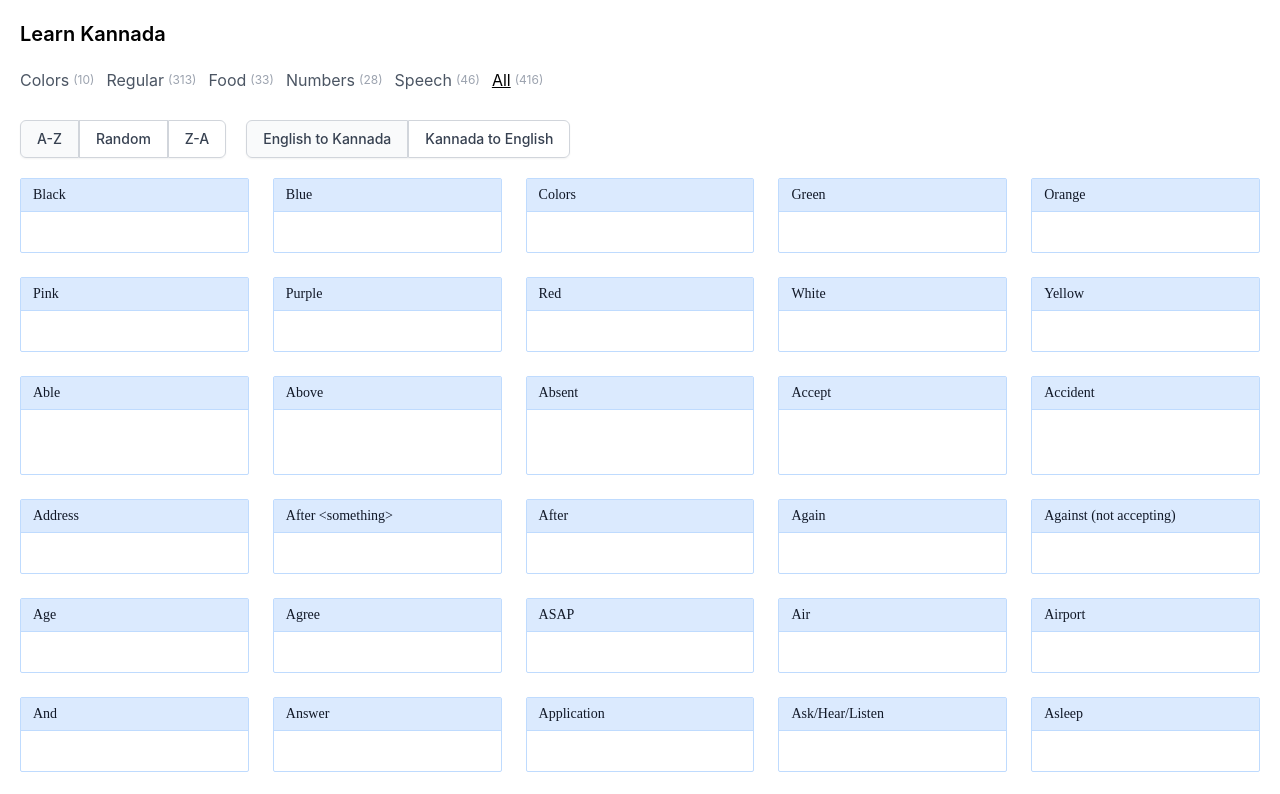
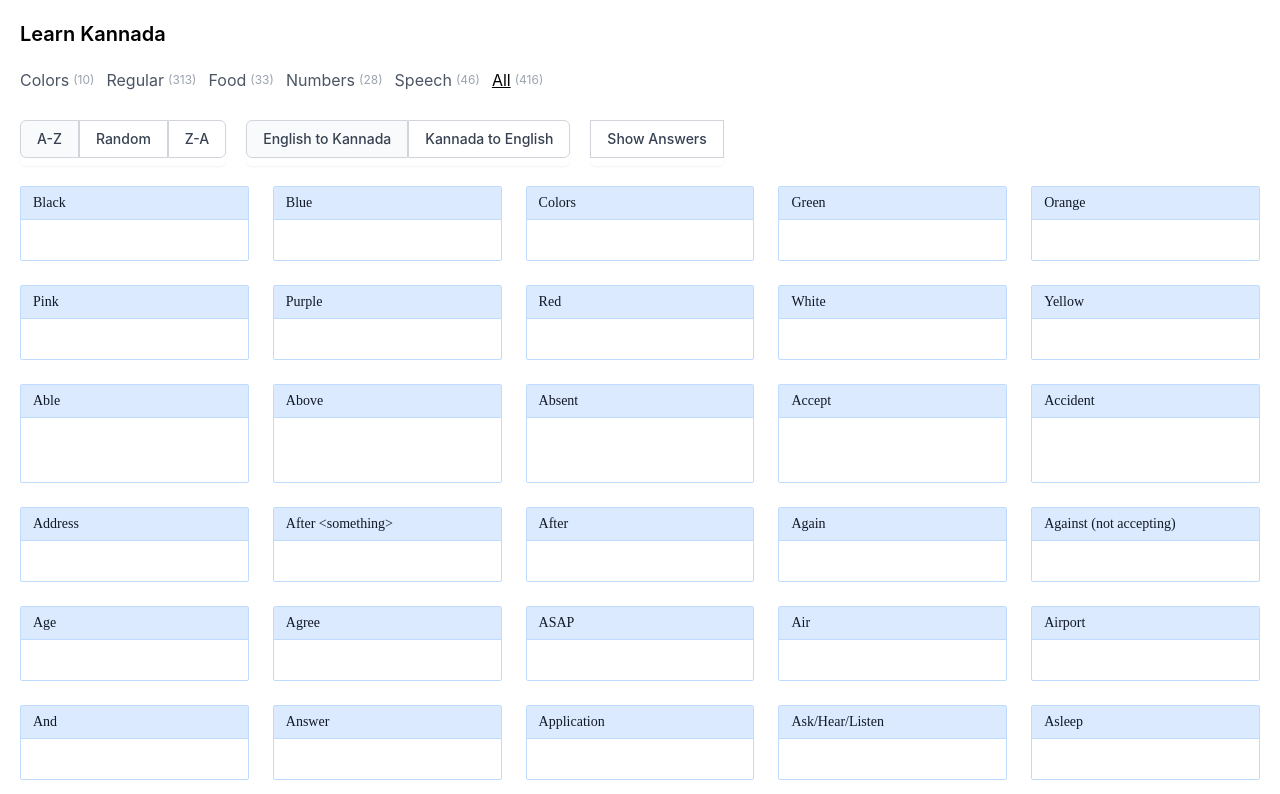
Before and after one commit to rushi/language-flashcards, a Next.js app: page /all in a window 1280 px wide. Shown: the top 794 px of the page. Built offline with nearby package versions, Linux system fonts and the light colour scheme.

Commit message:
Show all answers button

```diff
--- a/components/Card.js
+++ b/components/Card.js
@@ -1,9 +1,10 @@
 import React, { useState } from 'react';
 
 const Card = (props) => {
-    const [visible, setVisible] = useState(false);
+    const [visible, setVisible] = useState(props.showAnswers);
     const [animate, setAnimate] = useState(false);
-    const visibility = visible ? 'animate__slideInUp' : animate ? 'animate__slideOutDown' : 'invisible';
+    const animateClass = animate ? 'animate__slideOutDown' : 'invisible';
+    const visibilityClass = visible || props.showAnswers ? 'animate__slideInUp' : animateClass;
     const show = (e) => {
         setAnimate(true);
         setVisible(!visible);
@@ -17,7 +18,7 @@ const Card = (props) => {
                         <p className="source text-gray-900 text-sm">{props.source}</p>
                     </div>
                     <p
-                        className={`animate__animated animate__faster ${visibility} whitespace-normal mt-1
+                        className={`animate__animated animate__faster ${visibilityClass} whitespace-normal mt-1
                         text-gray-800 text-md px-3 py-1.5 truncate`}
                     >
                         {props.destination}
--- a/components/Grid.js
+++ b/components/Grid.js
@@ -3,7 +3,9 @@ import Card from './Card';
 
 const Grid = (props) => {
     const list = props.words;
-    const cards = _.keys(list).map((source) => <Card key={source} source={source} destination={list[source]} />);
+    const cards = _.keys(list).map((source) => (
+        <Card key={source} showAnswers={props.showAnswers} source={source} destination={list[source]} />
+    ));
 
     return <div className="mt-4 grid grid-cols-1 gap-6 sm:grid-cols-2 md:grid-cols-3 lg:grid-cols-5">{cards}</div>;
 };
--- a/components/GroupButton.js
+++ b/components/GroupButton.js
@@ -1,7 +1,7 @@
 const GroupButton = (props) => {
     const { onClick, title, rounded, isActive, ...rest } = props;
 
-    let roundedClassname;
+    let roundedClassname = '';
     if (rounded === 'left') {
         roundedClassname = 'rounded-l-md';
     } else if (rounded === 'right') {
@@ -9,7 +9,7 @@ const GroupButton = (props) => {
     }
 
     const active = isActive ? 'bg-gray-50' : '';
-    let classes = `${roundedClassname} ${active} inline-flex items-center px-2.5 py-1.5 md:px-4 md:py-2 md:text-sm border border-gray-300 text-xs font-medium text-gray-700 bg-white hover:bg-gray-50 focus:outline-none`;
+    let classes = `${roundedClassname} ${active} inline-flex items-center px-2.5 py-1.5 mb-2 md:px-4 md:py-2 md:text-sm border border-gray-300 text-xs font-medium text-gray-700 bg-white hover:bg-gray-50 focus:outline-none`;
 
     return (
         <button type="button" className={classes} onClick={onClick} {...rest}>
--- a/pages/[category].js
+++ b/pages/[category].js
@@ -18,7 +18,9 @@ const doSort = (direction, list) => {
 
 const generateButton = (sortList, callback, name, active) => {
     return sortList.map((btn, idx) => {
-        const rounded = idx === 0 ? 'left' : idx === sortList.length - 1 ? 'right' : null;
+        let rounded = idx === 0 ? 'left' : idx === sortList.length - 1 ? 'right' : null;
+        rounded = sortList.length === 1 ? 'all' : rounded;
+        console.log(name, sortList[idx], rounded);
         const rest = { [`data-${name}`]: btn.key };
         return (
             <GroupButton
@@ -37,6 +39,7 @@ const Category = ({ category }) => {
     const [list, setList] = useState(words[category]); // TODO: This is a state because I can't derive it from source due to the json format
     const [order, setOrder] = useState('alphabetic');
     const [source, setSource] = useState('english');
+    const [showAnswers, setShowAnswers] = useState(false);
 
     useEffect(() => {
         setList(words[category]);
@@ -57,6 +60,8 @@ const Category = ({ category }) => {
         }
     };
 
+    const showAll = (e) => setShowAnswers(!showAnswers);
+
     // TODO: These can be a separate component
     const sortList = [
         { title: 'A-Z', key: 'alphabetic' },
@@ -69,14 +74,16 @@ const Category = ({ category }) => {
     ];
     const sortButtons = generateButton(sortList, sort, 'sort', active.order);
     const sourceButtons = generateButton(sourceList, swap, 'source', active.source);
+    const answerButton = generateButton([{title: 'Show Answers', key: ''}], showAll, 'something-rude', false)
 
     return (
         <Page active={category} title={`Learn ${_.capitalize(category)} in Kannada`}>
             <div className="mb-5">
                 <span className="relative mb-2 md:mb-0 z-0 inline-flex shadow-sm rounded-md mr-5">{sortButtons}</span>
-                <span className="relative z-0 inline-flex shadow-sm rounded-md">{sourceButtons}</span>
+                <span className="relative z-0 inline-flex shadow-sm rounded-md mr-5">{sourceButtons}</span>
+                <span className="relative z-0 inline-flex shadow-sm rounded-md">{answerButton}</span>
             </div>
-            <Grid order="alphabetic" source="english" words={list} />
+            <Grid order="alphabetic" source="english" words={list} showAnswers={showAnswers} />
         </Page>
     );
 };
```
